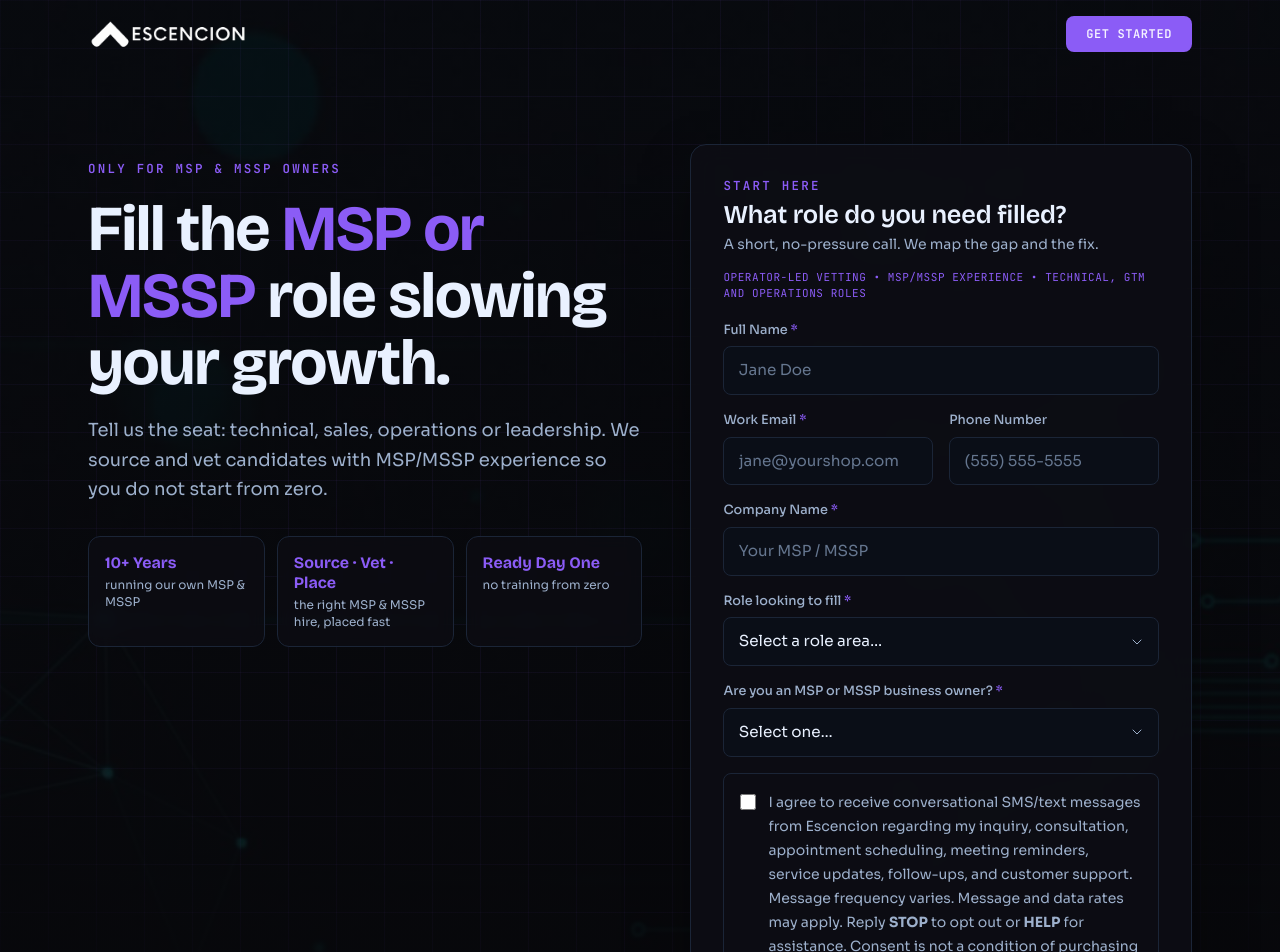
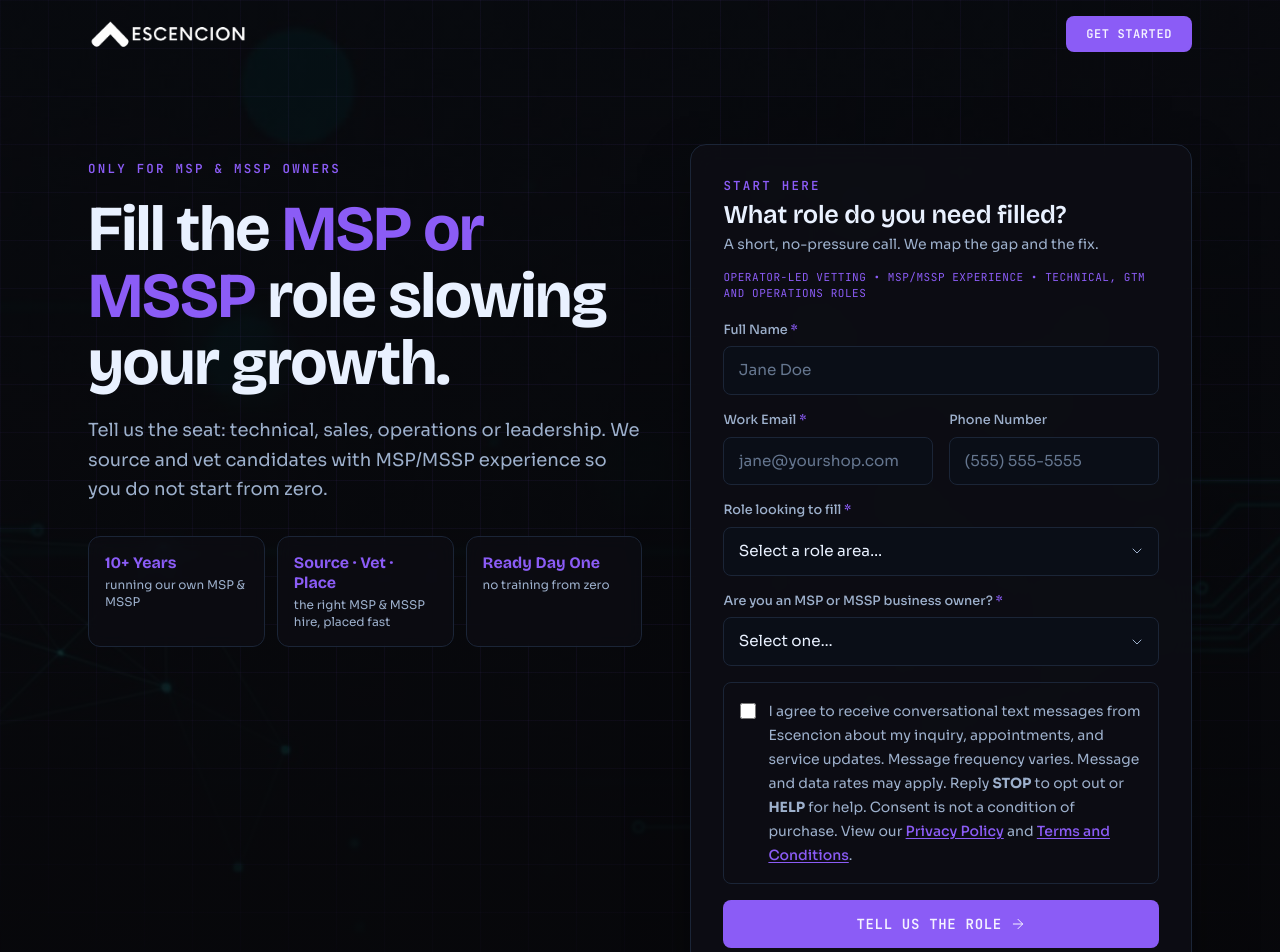
Before and after one commit to Landing-Pages-Websites/escencion-landing, a Next.js app: page / in a window 1280 px wide. Shown: the top 952 px of the page. Built offline with nearby package versions, Linux system fonts and the light colour scheme.

Commit message:
fix(escencion): simplify lead forms

```diff
--- a/src/components/LeadForm.tsx
+++ b/src/components/LeadForm.tsx
@@ -28,14 +28,13 @@ const ROLE_OPTIONS = [
   "Other",
 ] as const;
 const SMS_CONSENT_TEXT =
-  "I agree to receive conversational SMS/text messages from Escencion regarding my inquiry, consultation, appointment scheduling, meeting reminders, service updates, follow-ups, and customer support. Message frequency varies. Message and data rates may apply. Reply STOP to opt out or HELP for assistance. Consent is not a condition of purchasing any goods or services.";
+  "I agree to receive conversational text messages from Escencion about my inquiry, appointments, and service updates. Message frequency varies. Message and data rates may apply. Reply STOP to opt out or HELP for help. Consent is not a condition of purchase. View our Privacy Policy and Terms and Conditions.";
 type Status = "idle" | "submitting" | "success" | "error" | "disqualified";
 
 interface FormState {
   full_name: string;
   work_email: string;
   phone: string;
-  company_name: string;
   role_to_fill: string;
   is_msp_mssp_owner: string;
 }
@@ -44,7 +43,6 @@ const EMPTY: FormState = {
   full_name: "",
   work_email: "",
   phone: "",
-  company_name: "",
   role_to_fill: "",
   is_msp_mssp_owner: "",
 };
@@ -109,7 +107,6 @@ export default function LeadForm({ idPrefix }: LeadFormProps): ReactElement {
         full_name: values.full_name.trim(),
         work_email: values.work_email.trim(),
         phone: values.phone,
-        company_name: values.company_name.trim(),
         role_to_fill: values.role_to_fill,
         is_msp_mssp_owner: values.is_msp_mssp_owner,
         sms_consent: smsConsent,
@@ -256,22 +253,6 @@ export default function LeadForm({ idPrefix }: LeadFormProps): ReactElement {
       </div>
 
       <div className="field sm:col-span-2">
-        <label htmlFor={id("company_name")}>
-          Company Name <span className="req">*</span>
-        </label>
-        <input
-          id={id("company_name")}
-          name="company_name"
-          type="text"
-          autoComplete="organization"
-          placeholder="Your MSP / MSSP"
-          required
-          value={values.company_name}
-          onChange={onChange}
-        />
-      </div>
-
-      <div className="field sm:col-span-2">
         <label htmlFor={id("role_to_fill")}>
           Role looking to fill <span className="req">*</span>
         </label>
@@ -337,13 +318,11 @@ export default function LeadForm({ idPrefix }: LeadFormProps): ReactElement {
       htmlFor={id("sms_consent")}
       className="text-sm leading-6 text-muted"
     >
-      I agree to receive conversational SMS/text messages from Escencion
-      regarding my inquiry, consultation, appointment scheduling, meeting
-      reminders, service updates, follow-ups, and customer support.
+      I agree to receive conversational text messages from Escencion about my
+      inquiry, appointments, and service updates.
       Message frequency varies. Message and data rates may apply.
       Reply <strong>STOP</strong> to opt out or <strong>HELP</strong> for
-      assistance. Consent is not a condition of purchasing any goods or
-      services. View our{" "}
+      help. Consent is not a condition of purchase. View our{" "}
       <a
         href="https://escencion.com/privacy-policy-page"
         target="_blank"
```
